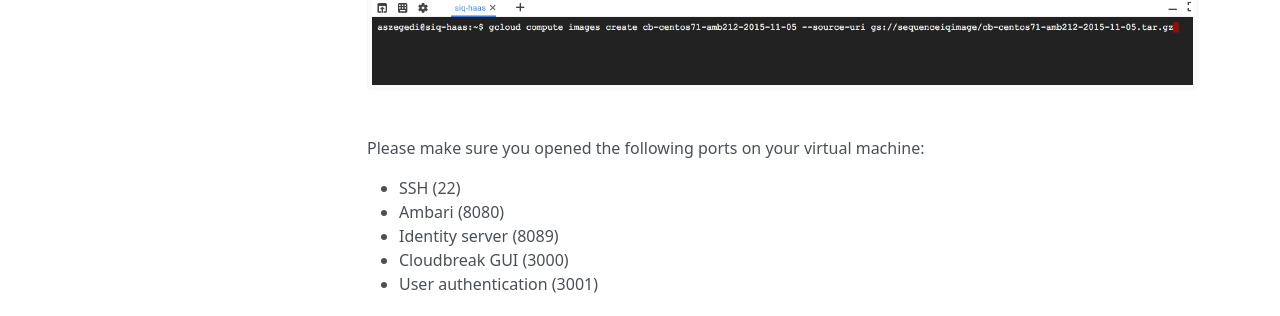
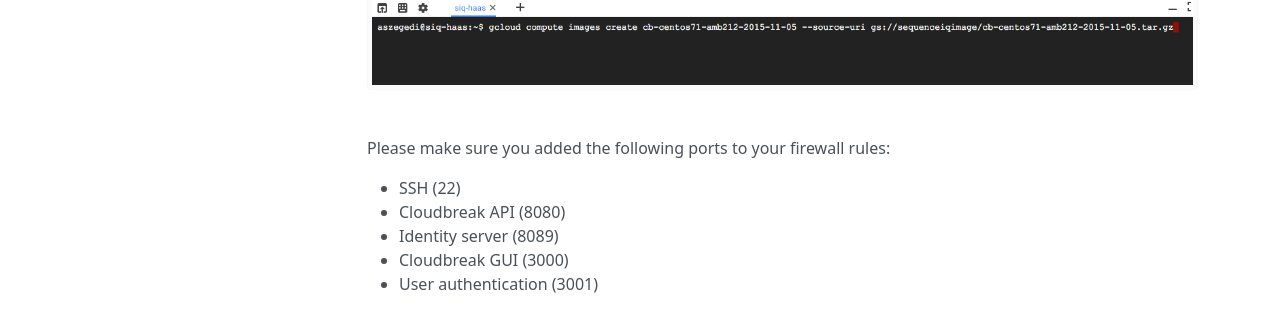
Before and after one commit to wprender/cloudbreak-docs, an MkDocs documentation site: the page built from docs/gcp-image.md, in a window 1280 px wide and 900 px high, scrolled down 556 px. Shown: the part 415-731 px from the top of the window. Built offline with MkDocs 1.6.1, drawn with Linux system fonts in a browser that asks for light colours; nearby versions of some CDN libraries; old or Windows-style settings are respelled for this version of MkDocs.

Commit message:
CLOUD-51912 removed ambari port

```diff
--- a/docs/gcp-image.md
+++ b/docs/gcp-image.md
@@ -18,10 +18,10 @@ Images are global resources, so they can be used across zones and projects.
 
 ![](/images/google-cloud-shell.png)
 
-Please make sure you opened the following ports on your virtual machine:
+Please make sure you added the following ports to your firewall rules:
 
  * SSH (22)
- * Ambari (8080)
+ * Cloudbreak API (8080)
  * Identity server (8089)
  * Cloudbreak GUI (3000)
  * User authentication (3001)
```
Also changed, not shown: docs/aws-image.md (+2 -2 lines), docs/openstack-image.md (+2 -2 lines).
